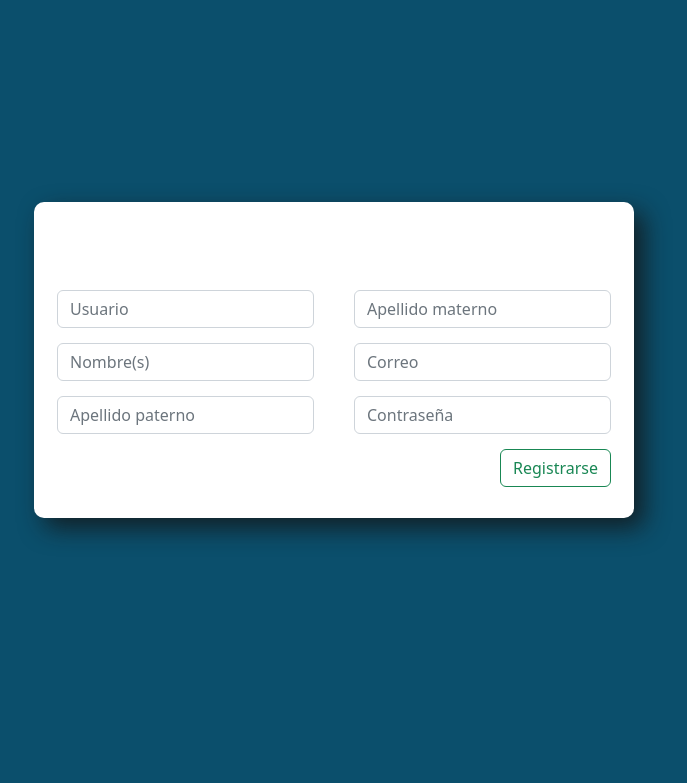
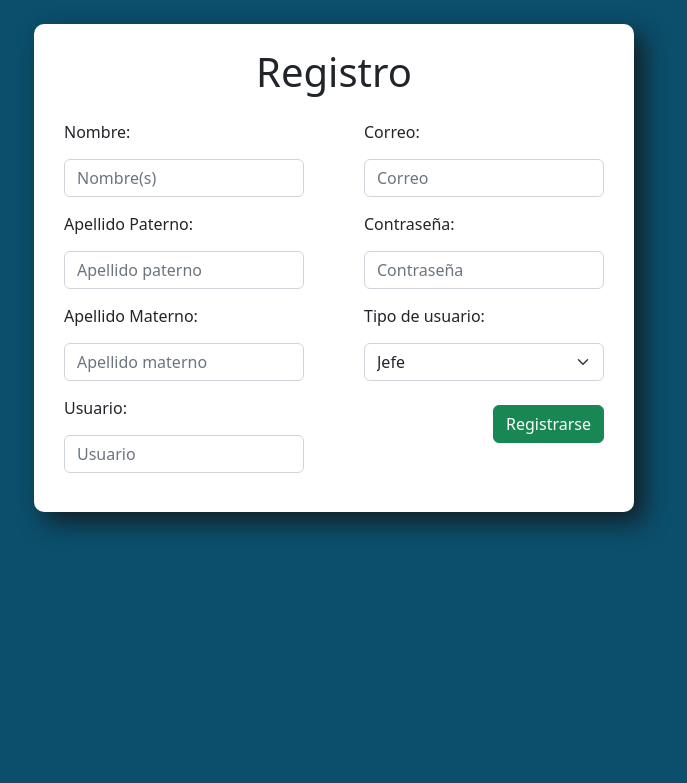
Before and after one commit to Ju4nM/FWS, a Node server app: page /signup.html in a window 1280 px wide. Shown: the top 783 px of the page, without its empty margins (306-993 px from the left). Run offline with Node 20, Linux system fonts and the light colour scheme.

Commit message:
cambios en registro

```diff
--- a/public/signup.html
+++ b/public/signup.html
@@ -9,21 +9,32 @@
     <title>Registro FWS</title>
 </head>
 <body>
-    <main class = "d-flex justify-content-center align-items-center">
-        <form action="" class = "signup flex-column py-3 d-flex">
-            <h1 class = "d-flex justify-content-center">Registro</h1>
+    <main class = "d-flex justify-content-center">
+        <form action="" class = "signup flex-column d-flex mt-4 pb-4">
+            <h1 class = "d-flex pt-4 justify-content-center">Registro</h1>
             <div class = "d-flex pt-3 fields">
                 <div class = "form-column">
-                    <input type="text" name="" id="" placeholder="Usuario" class="form-control">
-                    <input type="text" name="" id="" placeholder="Nombre(s)" class="form-control">
-                    <input type="text" name="" id="" placeholder="Apellido paterno" class="form-control">
+                    <label for="name">Nombre:</label>
+                    <input type="text" name="" id="name" placeholder="Nombre(s)" class="form-control">
+                    <label for="lastName">Apellido Paterno:</label>
+                    <input type="text" name="" id="lastName" placeholder="Apellido paterno" class="form-control">
+                    <label for="secondLastName">Apellido Materno:</label>
+                    <input type="text" name="" id="secondLastName" placeholder="Apellido materno" class="form-control">
+                    <label for="username">Usuario:</label>
+                    <input type="text" name="" id="username" placeholder="Usuario" class="form-control">
                 </div>
                 <div class = "form-column">
-                    <input type="text" name="" id="" placeholder="Apellido materno" class="form-control">
-                    <input type="text" name="" id="" placeholder="Correo" class="form-control">
-                    <input type="password" name="" id="" placeholder="Contraseña" class="form-control">
-                    <div class="d-flex justify-content-end mt-2">
-                        <button class="btn btn-outline-success">Registrarse</button>
+                    <label for="email">Correo:</label>
+                    <input type="text" name="" id="email" placeholder="Correo" class="form-control">
+                    <label for="passwd">Contraseña:</label>
+                    <input type="password" name="" id="passwd" placeholder="Contraseña" class="form-control">
+                    <label for="userType">Tipo de usuario:</label>
+                    <select id = "userType" class = "form-select">
+                        <option value="boss">Jefe</option>
+                        <option value="employee">Empleado</option>
+                    </select>
+                    <div class="d-flex justify-content-end mt-4">
+                        <button class="btn btn-success">Registrarse</button>
                     </div>
                 </div>
             </div>
--- a/public/styles/signup.css
+++ b/public/styles/signup.css
@@ -4,25 +4,27 @@
 
 body {
     background-color: var(--backgroundColor);
-    color: white;
 }
 
 main {
-    height: 90vh;
+    height: 98vh;
     width: 50vw;
     margin: 0 auto;
 }
 
 .signup {
     background-color: white;
-    min-width: 600px;
+    /* min-width: 600px; */
+    width: max-content;
+    height: max-content;
     border-radius: 10px;
     transition: .4s;
     box-shadow: 10px 10px 25px rgba(20, 20, 20, 0.8);
 }
 
 .form-column {
-    padding: 0 20px;
+    padding: 0px 30px;
+    width: 300px;
 }
 
 .fields {
@@ -33,11 +35,20 @@ main {
     margin-bottom: 15px;
 }
 
+input {
+    margin-top: 0;
+}
+
+label {
+    margin: 0;
+}
+
 @media (max-width: 644px) {
 
-    .signup {
+    /* .signup {
         min-width: 350px;
-    }
+        width: max-content;
+    } */
 
     .form-column > * {
         margin-bottom: 20px;
```
